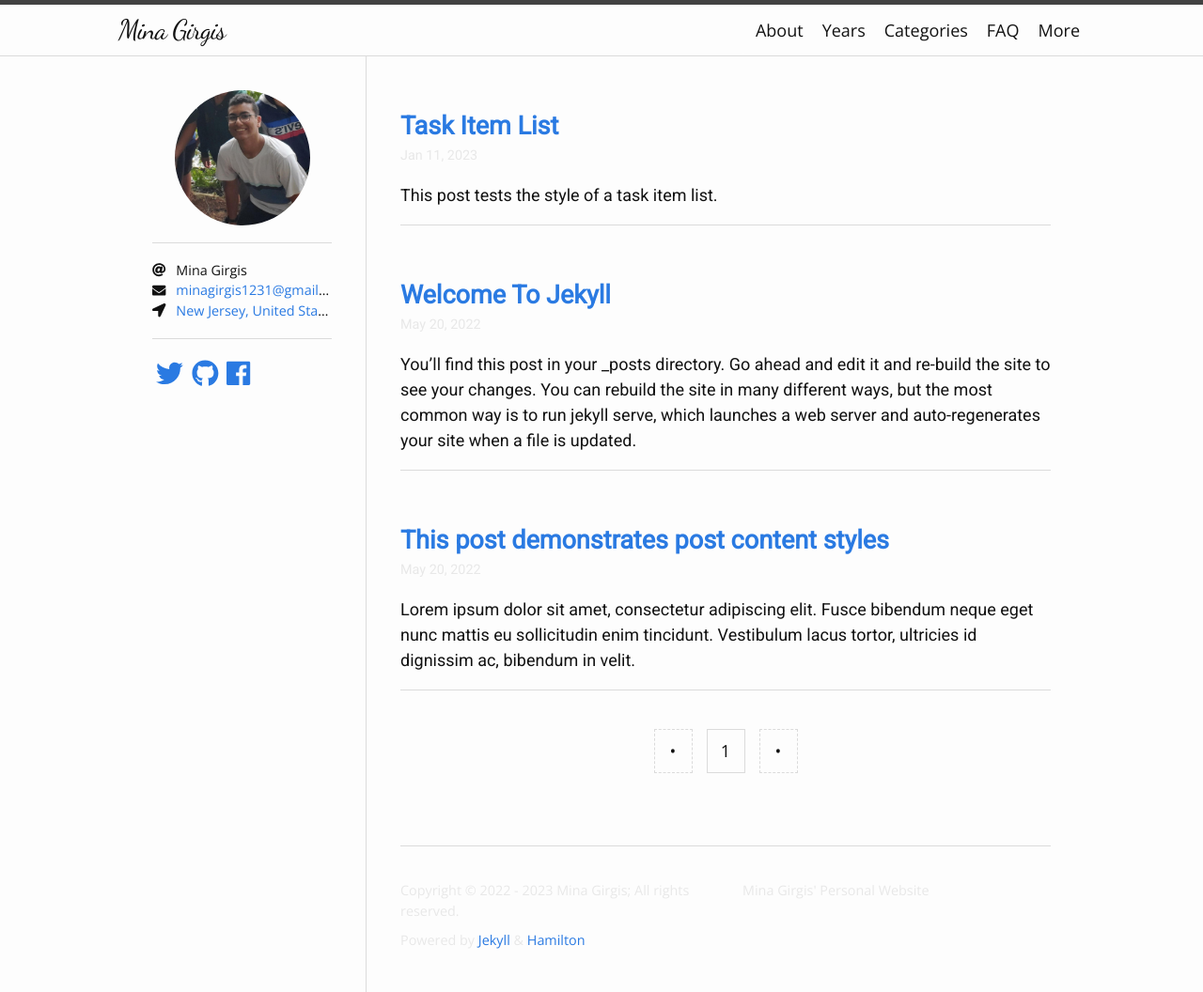
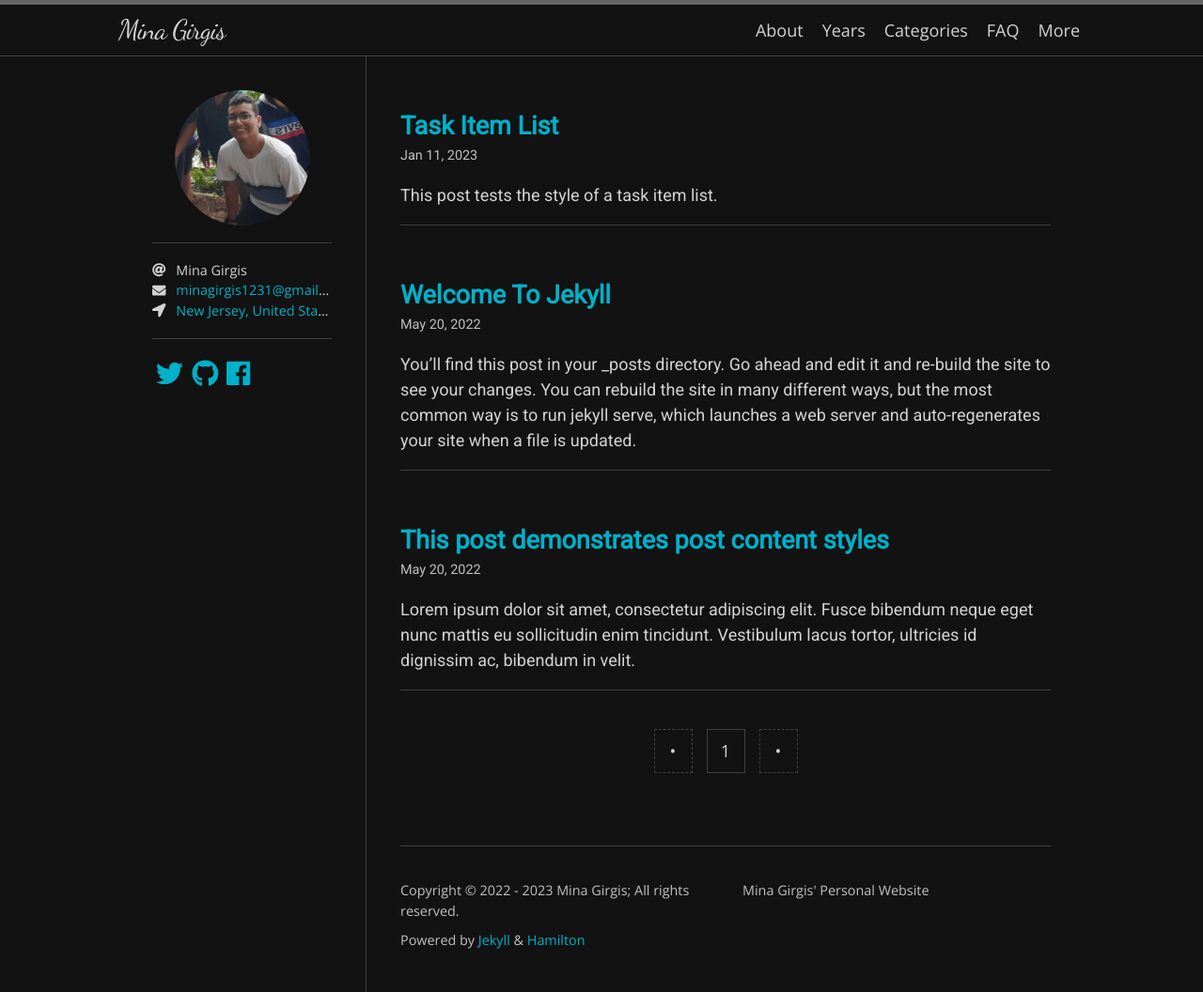
Before and after one commit to MinaGirgis2000/MinaGirgis2000.github.io, a Jekyll site: the page built from index.html, in a window 1280 px wide. Shown: the whole page at 94% size. Built offline with Jekyll 4.4.1, drawn with Linux system fonts in a browser that asks for light colours; nearby versions of some CDN libraries; some web fonts are replaced; the list of posts is cut into pages by our own code.

Commit message:
Update _config.yml

```diff
--- a/_config.yml
+++ b/_config.yml
@@ -12,7 +12,7 @@ plugins:
   - jekyll-paginate
 
 paginate: 10
-skin: classic
+skin: midnight
 
 # Jekyll
 # ======
```
